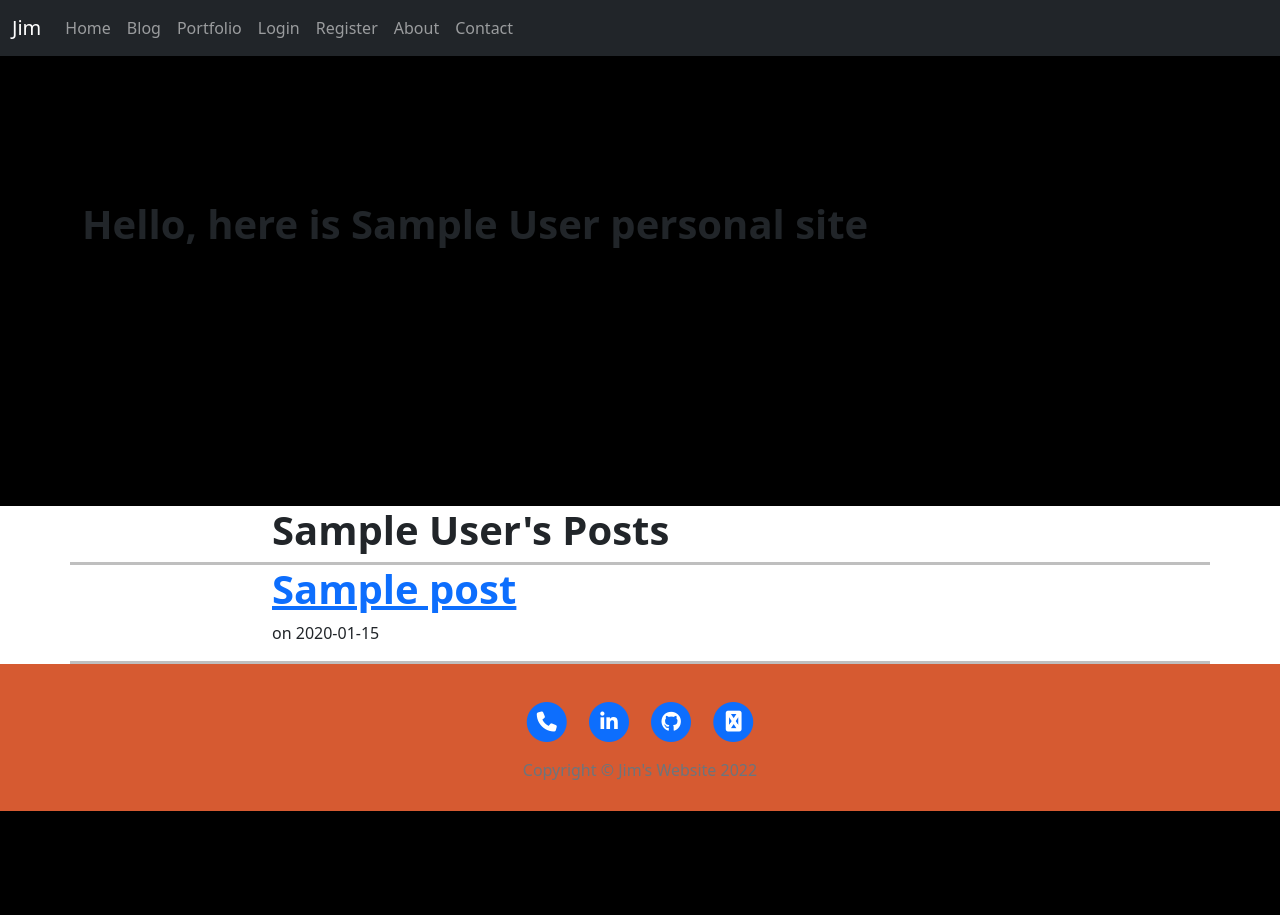
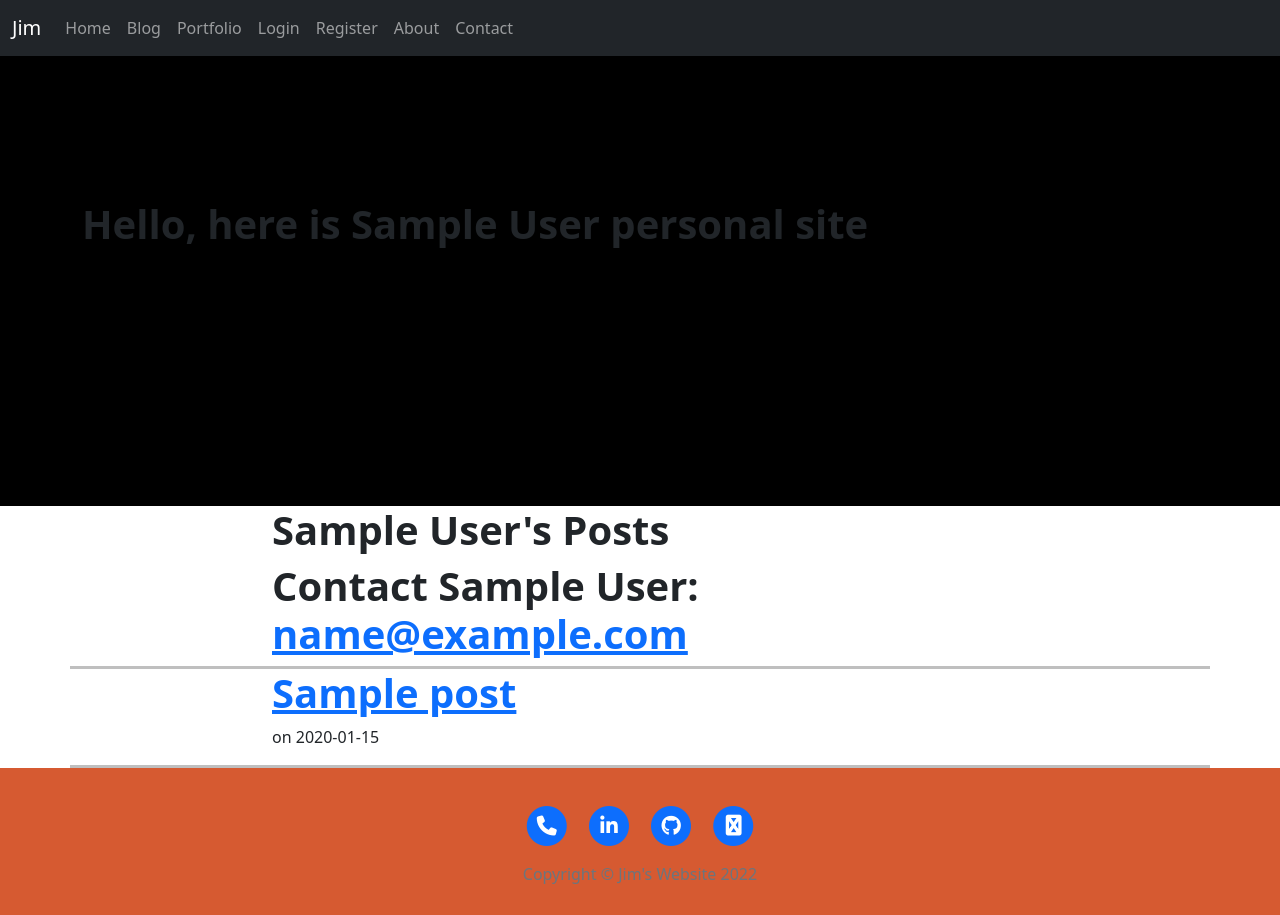
Before and after one commit to jimkk159/day-82-portfolio-website-development, a Flask app: page /personal-site/1 in a window 1280 px wide. Before the commit the page ends 811 px from the top, so only its background shows below. Run offline with Flask 2, Linux system fonts and the light colour scheme; tables that the repository leaves empty hold one stand-in row (values such as "Sample post"); some libraries are stand-ins or nearby versions.

Commit message:
Add personal site email

```diff
--- a/templates/personal-site.html
+++ b/templates/personal-site.html
@@ -8,6 +8,9 @@
     <div class="row">
         <div class="col-lg-8 col-md-10 mx-auto">
             <h1>{{ user.name }}'s Posts</h1>
+        </div>
+        <div class="col-lg-8 col-md-10 mx-auto">
+            <h1>Contact {{ user.name }}: <a href="mailto:{{ user.email }}">{{ user.email }}</a></h1>
         </div>
         <hr>
         {% for post in user.posts %}
```
